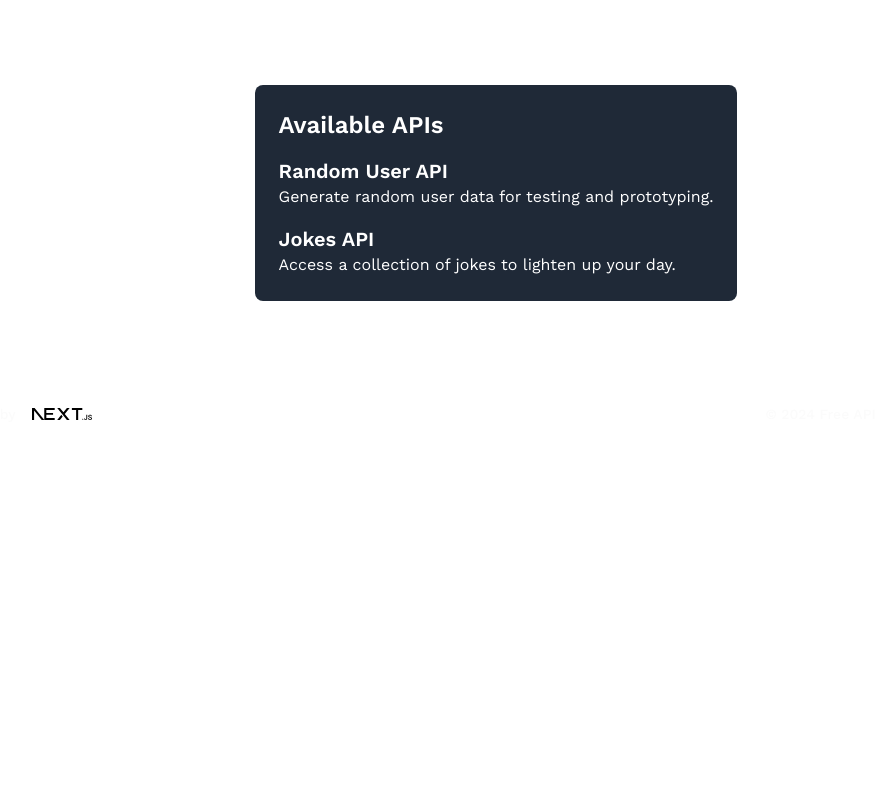
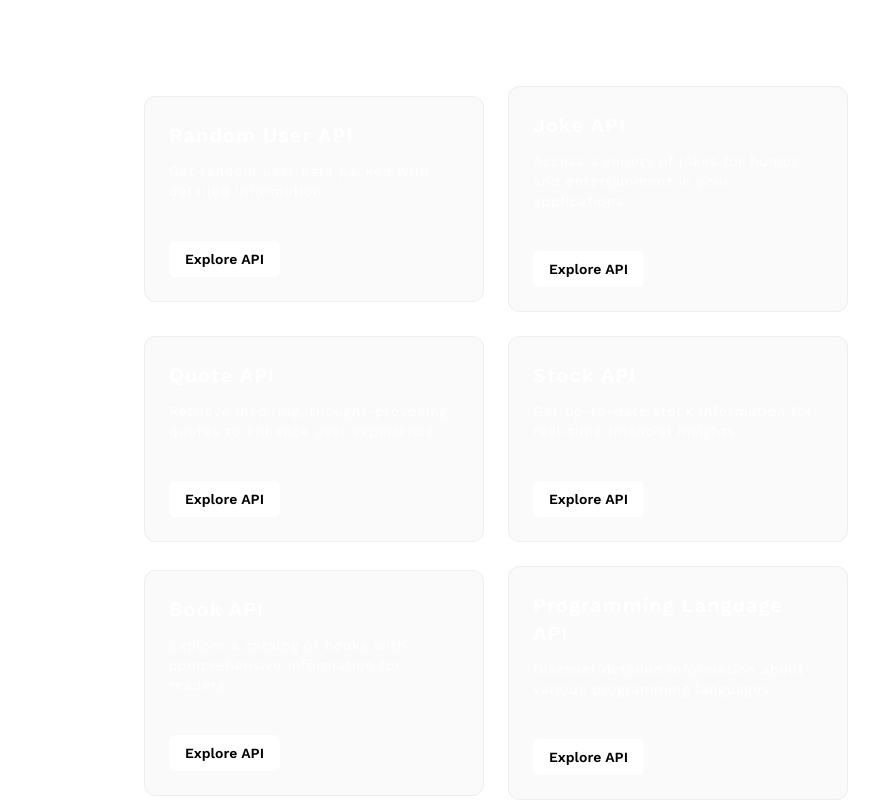
Before and after one commit to rehan-adi/FreeApiHub, a Next.js app in the folder apps/freeapihub-docs/: page / in a window 1280 px wide. Shown: the part 420-1220 px from the top of the page, without its empty margins (144-1023 px from the left). Before the commit the page ends 868 px from the top, so only its background shows below. Built offline with nearby package versions, Linux system fonts and the light colour scheme.

Commit message:
feat(docs): update API details section

```diff
--- a/apps/freeapihub-docs/app/page.tsx
+++ b/apps/freeapihub-docs/app/page.tsx
@@ -17,22 +17,88 @@ export default function Home() {
       </div>
 
       {/* API Details Section */}
-      <section className="p-8">
-        <div className="bg-gray-800 p-6 rounded-lg">
-          <h2 className="text-2xl font-semibold">Available APIs</h2>
-          <ul className="mt-4 space-y-4">
-            <li>
-              <h3 className="text-xl font-semibold">Random User API</h3>
-              <p>Generate random user data for testing and prototyping.</p>
-            </li>
-            <li>
-              <h3 className="text-xl font-semibold">Jokes API</h3>
-              <p>Access a collection of jokes to lighten up your day.</p>
-            </li>
-            {/* Add more API details as needed */}
-          </ul>
+      <div className="py-20 md:px-72 px-4 space-y-6 w-full">
+        <div className="flex justify-between flex-col md:flex-row items-center gap-6 ">
+          <div className="bg-zinc-50 p-6 dark:bg-zinc-900 border border-zinc-200/50 dark:border-zinc-700/50 min-h-44 w-full rounded-xl hover:border-zinc-200 dark:hover:border-zinc-700 transition-colors flex flex-col justify-start items-start">
+            <h3 className="text-xl font-semibold tracking-wider">
+              Random User API
+            </h3>
+            <p className="mt-3 text-sm tracking-wider">
+              Get random user data packed with detailed information.
+            </p>
+            <button className="mt-10 px-4 py-2 text-sm font-semibold text-black bg-white rounded-md">
+              Explore API
+            </button>
+          </div>
+          <div className="bg-zinc-50 p-6 dark:bg-zinc-900 border border-zinc-200/50 dark:border-zinc-700/50 min-h-44 w-full rounded-xl hover:border-zinc-200 dark:hover:border-zinc-700 transition-colors flex flex-col justify-start items-start">
+            <h3 className="text-xl font-semibold tracking-wider">Joke API</h3>
+            <p className="mt-3 text-sm tracking-wider">
+              Access a variety of jokes for humor and entertainment in your
+              applications.
+            </p>
+            <button className="mt-10 px-4 py-2 text-sm font-semibold text-black bg-white rounded-md">
+              Explore API
+            </button>
+          </div>
         </div>
-      </section>
+        <div className="flex justify-between flex-col md:flex-row items-center gap-6 ">
+          <div className="bg-zinc-50 p-6 dark:bg-zinc-900 border border-zinc-200/50 dark:border-zinc-700/50 min-h-44 w-full rounded-xl hover:border-zinc-200 dark:hover:border-zinc-700 transition-colors flex flex-col justify-start items-start">
+            <h3 className="text-xl font-semibold tracking-wider">Quote API</h3>
+            <p className="mt-3 text-sm tracking-wider">
+              Retrieve inspiring, thought-provoking quotes to enhance user
+              experience.
+            </p>
+            <button className="mt-10 px-4 py-2 text-sm font-semibold text-black bg-white rounded-md">
+              Explore API
+            </button>
+          </div>
+          <div className="bg-zinc-50 p-6 dark:bg-zinc-900 border border-zinc-200/50 dark:border-zinc-700/50 min-h-44 w-full rounded-xl hover:border-zinc-200 dark:hover:border-zinc-700 transition-colors flex flex-col justify-start items-start">
+            <h3 className="text-xl font-semibold tracking-wider">Stock API</h3>
+            <p className="mt-3 text-sm tracking-wider">
+              Get up-to-date stock information for real-time financial insights.
+            </p>
+            <button className="mt-10 px-4 py-2 text-sm font-semibold text-black bg-white rounded-md">
+              Explore API
+            </button>
+          </div>
+        </div>
+        <div className="flex justify-between items-center flex-col md:flex-row gap-6 ">
+          <div className="bg-zinc-50 p-6 dark:bg-zinc-900 border border-zinc-200/50 dark:border-zinc-700/50 min-h-44 w-full rounded-xl hover:border-zinc-200 dark:hover:border-zinc-700 transition-colors flex flex-col justify-start items-start">
+            <h3 className="text-xl font-semibold tracking-wider">Book API</h3>
+            <p className="mt-3 text-sm tracking-wider">
+              Explore a catalog of books with comprehensive information for
+              readers.
+            </p>
+            <button className="mt-10 px-4 py-2 text-sm font-semibold text-black bg-white rounded-md">
+              Explore API
+            </button>
+          </div>
+          <div className="bg-zinc-50 p-6 dark:bg-zinc-900 border border-zinc-200/50 dark:border-zinc-700/50 min-h-44 w-full rounded-xl hover:border-zinc-200 dark:hover:border-zinc-700 transition-colors flex flex-col justify-start items-start">
+            <h3 className="text-xl font-semibold tracking-wider">
+              Programming Language API
+            </h3>
+            <p className="mt-3 text-sm tracking-wider">
+              Discover detailed information about various programming languages.
+            </p>
+            <button className="mt-10 px-4 py-2 text-sm font-semibold text-black bg-white rounded-md">
+              Explore API
+            </button>
+          </div>
+        </div>
+        <div className="flex justify-between items-center flex-col md:flex-row gap-6 ">
+          <div className="bg-zinc-50 p-6 dark:bg-zinc-900 border border-zinc-200/50 dark:border-zinc-700/50 min-h-44 md:w-1/2 w-full rounded-xl hover:border-zinc-200 dark:hover:border-zinc-700 transition-colors flex flex-col justify-start items-start">
+            <h3 className="text-xl font-semibold tracking-wider">
+              Product API
+            </h3>
+            <p className="mt-3 text-sm tracking-wider">
+              Access product details for e-commerce and business applications.
+            </p>
+            <button className="mt-10 px-4 py-2 text-sm font-semibold text-black bg-white rounded-md">
+              Explore API
+            </button>
+          </div>
+        </div>
+      </div>
     </div>
   );
 }
```
